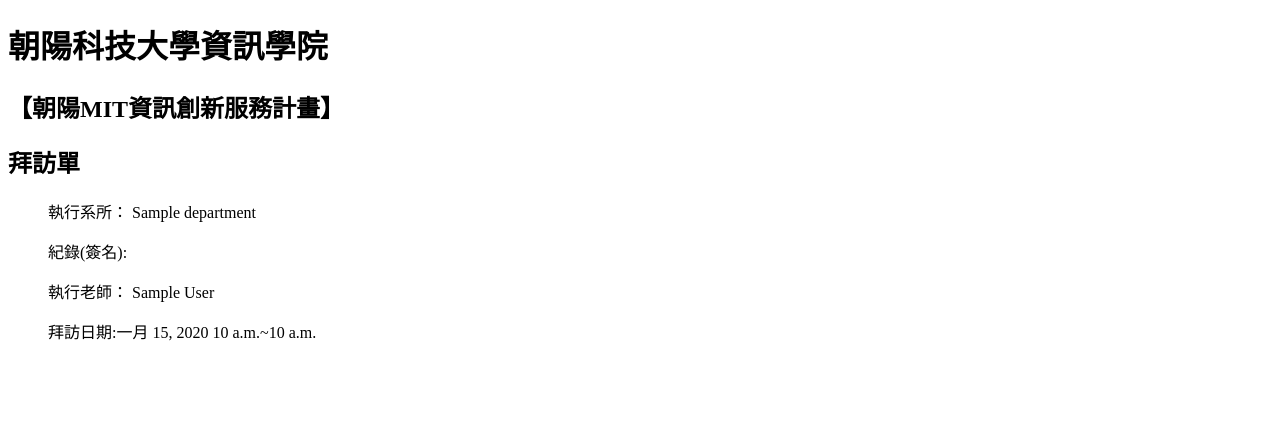
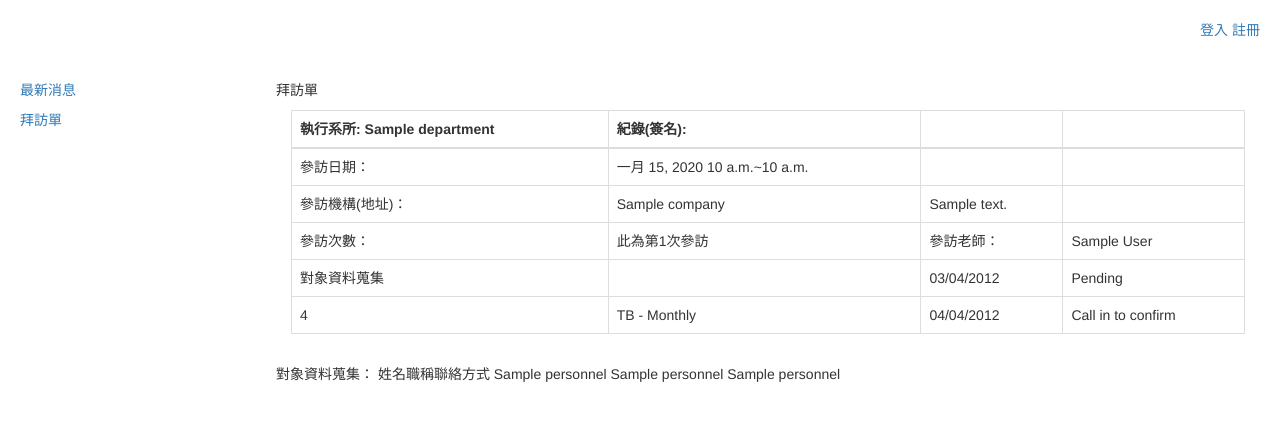
Before and after one commit to charles5991/cyutmit, a Django app: page /visits/1/ in a window 1280 px wide. Shown: the top 421 px of the page. Run offline with Django 3.2, Linux system fonts and the light colour scheme; tables that the repository leaves empty hold one stand-in row (values such as "Sample post"); some libraries are stand-ins or nearby versions.

Commit message:
change createVisits.html and visit.html

```diff
--- a/cyutmit/visits/templates/visits/visit.html
+++ b/cyutmit/visits/templates/visits/visit.html
@@ -1,26 +1,124 @@
-<!doctype html>
-<html>
-<head>
-<title>拜訪紀錄單</title>
-<meta charset=utf-8>
-</head>
-<body>
-<h1>朝陽科技大學資訊學院</h1>
-<h2>【朝陽MIT資訊創新服務計畫】</h2>
-<h2>拜訪單</h2>
+{% extends 'main/main.html' %}
+{% block contentName %}拜訪單{% endblock %}
+{% block content %}
 
 {% if visit %}
-  <ul id=top>
-    <p>執行系所：{% for department in visit.department.all %}
-    {{department.name}}
-    {% endfor %}</p>
-    <p>紀錄(簽名):</p>
-    <p>執行老師：{% for teacher in visit.teacher.all %}
-    {{teacher.name}}
-    {% endfor %}</p>
-    <p>拜訪日期:{{visit.date}} {{visit.startTime}}~{{visit.endTime}}</p>
+<div class="container-fluid">
+    <div class="row">
+        <div class="col-md-12">
+            <table class="table table-bordered">
+                <thead>
+                    <tr>
+                        <th>
+                          執行系所:
+                          {% for department in visit.department.all %}
+                            {{department.name}}
+                          {% endfor %}
+                        </th>
+                        <th>
+                          紀錄(簽名):
+                        </th>
+                        <th>
+                        </th>
+                        <th>
+                        </th>
+                    </tr>
+                </thead>
+                <tbody>
+                    <tr>
+                        <td>
+                         參訪日期：
+                        </td>
+                        <td>
+                          {{visit.date}} {{visit.startTime}}~{{visit.endTime}}
+                        </td>
+                        <td>
+
+                        </td>
+                        <td>
+
+                        </td>
+                    </tr>
+                    <tr class="default">
+                        <td>
+                          參訪機構(地址)：
+                        </td>
+                        <td>
+                          {{visit.company.name}}
+                        </td>
+                        <td>
+                          {{visit.address}}
+                        </td>
+                        <td>
+
+                        </td>
+                    </tr>
+                    <tr class="default">
+                        <td>
+                          參訪次數：
+                        </td>
+                        <td>
+                          此為第{{visit.visitNum}}次參訪
+                        </td>
+                        <td>
+                          參訪老師：
+                        </td>
+                        <td>
+                          {% for teacher in visit.teacher.all %}
+                            {{teacher.name}}
+                          {% endfor %}
+                        </td>
+                    </tr>
+                    <tr class="default">
+                        <td>
+                            對象資料蒐集
+                        </td>
+                        <td>
+
+                        </td>
+                        <td>
+                            03/04/2012
+                        </td>
+                        <td>
+                            Pending
+                        </td>
+                    </tr>
+                    <tr class="default">
+                        <td>
+                            4
+                        </td>
+                        <td>
+                            TB - Monthly
+                        </td>
+                        <td>
+                            04/04/2012
+                        </td>
+                        <td>
+                            Call in to confirm
+                        </td>
+                    </tr>
+                </tbody>
+            </table>
+        </div>
+    </div>
+</div>
+
+    <p></p>
+    <p>
+    </p>
+    <p>對象資料蒐集：
+      <tr>
+        <th>姓名</th><th>職稱</th><th>聯絡方式</th>
+      </tr>
+      {% for personnel in visit.personnel.all %}
+      <tr>
+	    <td>{{personnel.name}}</td>
+	    <td>{{personnel.name}}</td>
+	    <td>{{personnel.name}}</td>
+	  </tr>
+	  {% endfor %}
+
   </ul>
 {% endif %}
 
-</body>
-</html>
+{% endblock %}
```
Also changed, not shown: cyutmit/visits/templates/visits/createVisits.html (+4 -13 lines).
